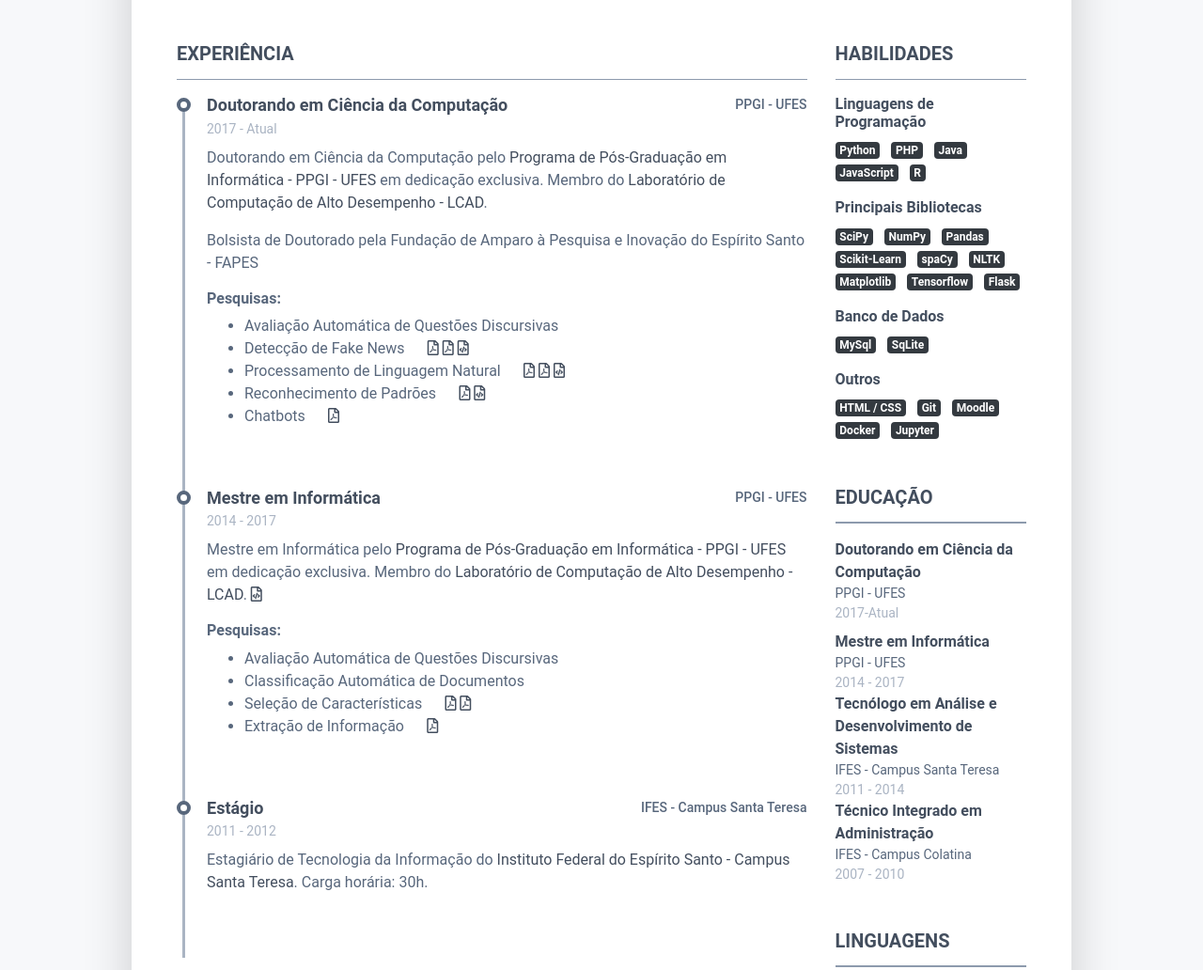
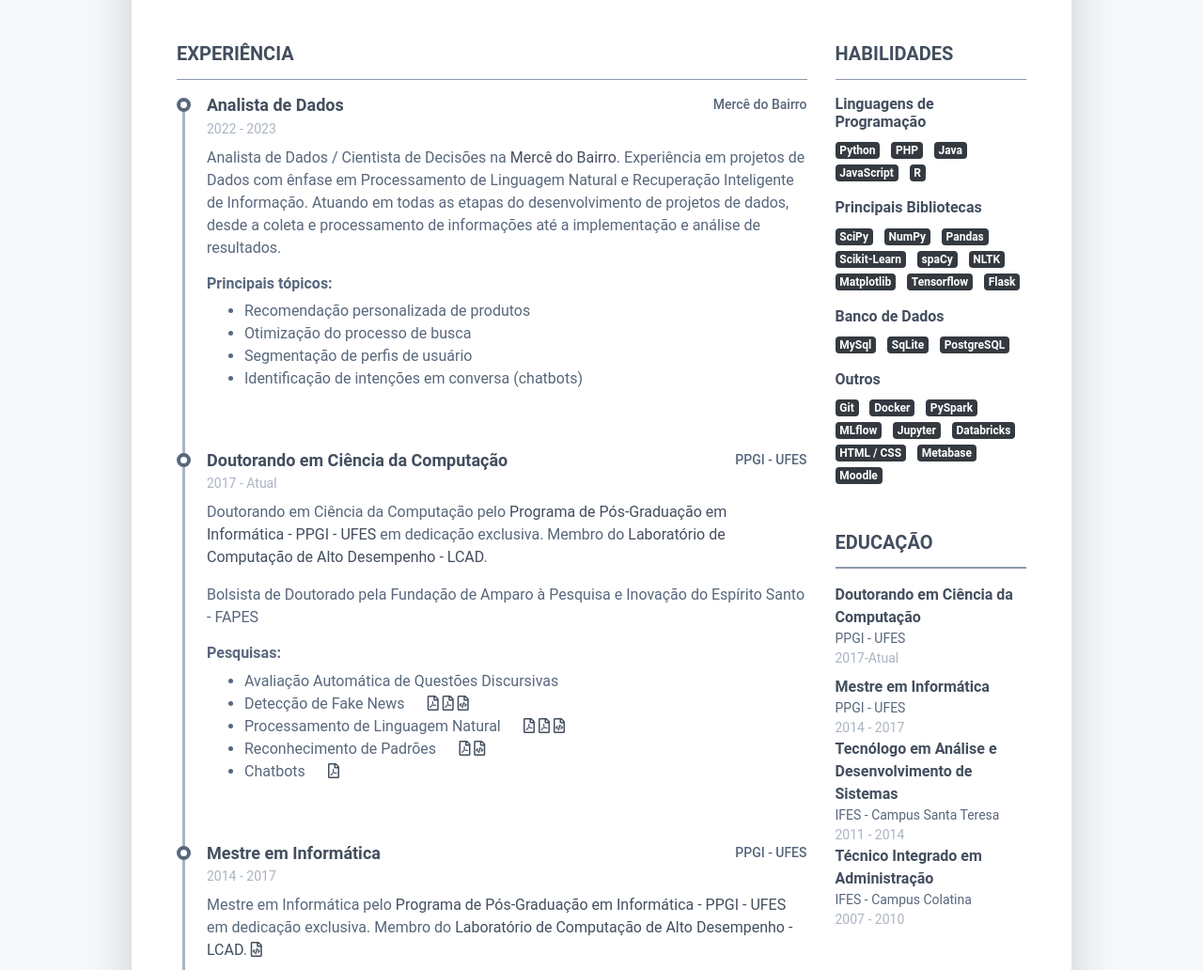
Before and after one commit to marcosspalenza/marcosspalenza.github.io, a plain HTML site: page index.html in a window 1280 px wide. Shown: the part 521-1553 px from the top of the page at 94% size. Drawn offline with Linux system fonts and the light colour scheme.

Commit message:
Update CV
Add Mercê do Bairro job

```diff
--- a/index.html
+++ b/index.html
@@ -62,6 +62,26 @@
 						<h2 class="resume-section-title text-uppercase font-weight-bold pb-3 mb-3">Experiência</h2>
 						<div class="resume-section-content">
 							<div class="resume-timeline position-relative">
+								<article class="resume-timeline-item position-relative pb-5">
+									<div class="resume-timeline-item-header mb-2">
+										<div class="d-flex flex-column flex-md-row">
+											<h3 class="resume-position-title font-weight-bold mb-1"> Analista de Dados </h3>
+											<div class="resume-company-name ml-auto">Mercê do Bairro</div>
+										</div><!--//row-->
+										<div class="resume-position-time">2022 - 2023</div>
+									</div><!--//resume-timeline-item-header-->
+									<div class="resume-timeline-item-desc">
+										<p>Analista de Dados / Cientista de Decisões na <a target="_blank" href="https://www.linkedin.com/company/mercedobairro/"> Mercê do Bairro</a>. Experiência em projetos de Dados com ênfase em Processamento de Linguagem Natural e Recuperação Inteligente de Informação. Atuando em todas as etapas do desenvolvimento de projetos de dados, desde a coleta e processamento de informações até a implementação e análise de resultados.
+										</p>
+										<h4 class="resume-timeline-item-desc-heading font-weight-bold">Principais tópicos:</h4>
+										<ul>
+											<li> Recomendação personalizada de produtos</li>
+											<li> Otimização do processo de busca</li>
+											<li> Segmentação de perfis de usuário</li>
+											<li> Identificação de intenções em conversa (chatbots)</li>
+										</ul>
+									</div><!--//resume-timeline-item-desc-->
+								</article><!--//resume-timeline-item-->
 								<article class="resume-timeline-item position-relative pb-5">
 
 									<div class="resume-timeline-item-header mb-2">
@@ -201,16 +221,21 @@
 								<ul class="list-inline">
 									<li class="list-inline-item"><span class="badge badge-dark">MySql</span></li>
 									<li class="list-inline-item"><span class="badge badge-dark">SqLite</span></li>
+									<li class="list-inline-item"><span class="badge badge-dark">PostgreSQL</span></li>
 								</ul>
 							</div><!--//resume-skill-item-->
 							<div class="resume-skill-item">
 								<h4 class="resume-skills-cat font-weight-bold">Outros</h4>
 								<ul class="list-inline">
+									<li class="list-inline-item"><span class="badge badge-dark">Git</span></li>
+									<li class="list-inline-item"><span class="badge badge-dark">Docker</span></li>
+									<li class="list-inline-item"><span class="badge badge-dark">PySpark</span></li>
+									<li class="list-inline-item"><span class="badge badge-dark">MLflow</span></li>
+									<li class="list-inline-item"><span class="badge badge-dark">Jupyter</span></li>
+									<li class="list-inline-item"><span class="badge badge-dark">Databricks</span></li>
 									<li class="list-inline-item"><span class="badge badge-dark">HTML / CSS</span></li>
-									<li class="list-inline-item"><span class="badge badge-dark">Git</span></li>
+									<li class="list-inline-item"><span class="badge badge-dark">Metabase</span></li>
 									<li class="list-inline-item"><span class="badge badge-dark">Moodle</span></li>
-									<li class="list-inline-item"><span class="badge badge-dark">Docker</span></li>
-									<li class="list-inline-item"><span class="badge badge-dark">Jupyter</span></li>
 								</ul>
 							</div><!--//resume-skill-item-->
 						</div><!--resume-section-content-->
```
